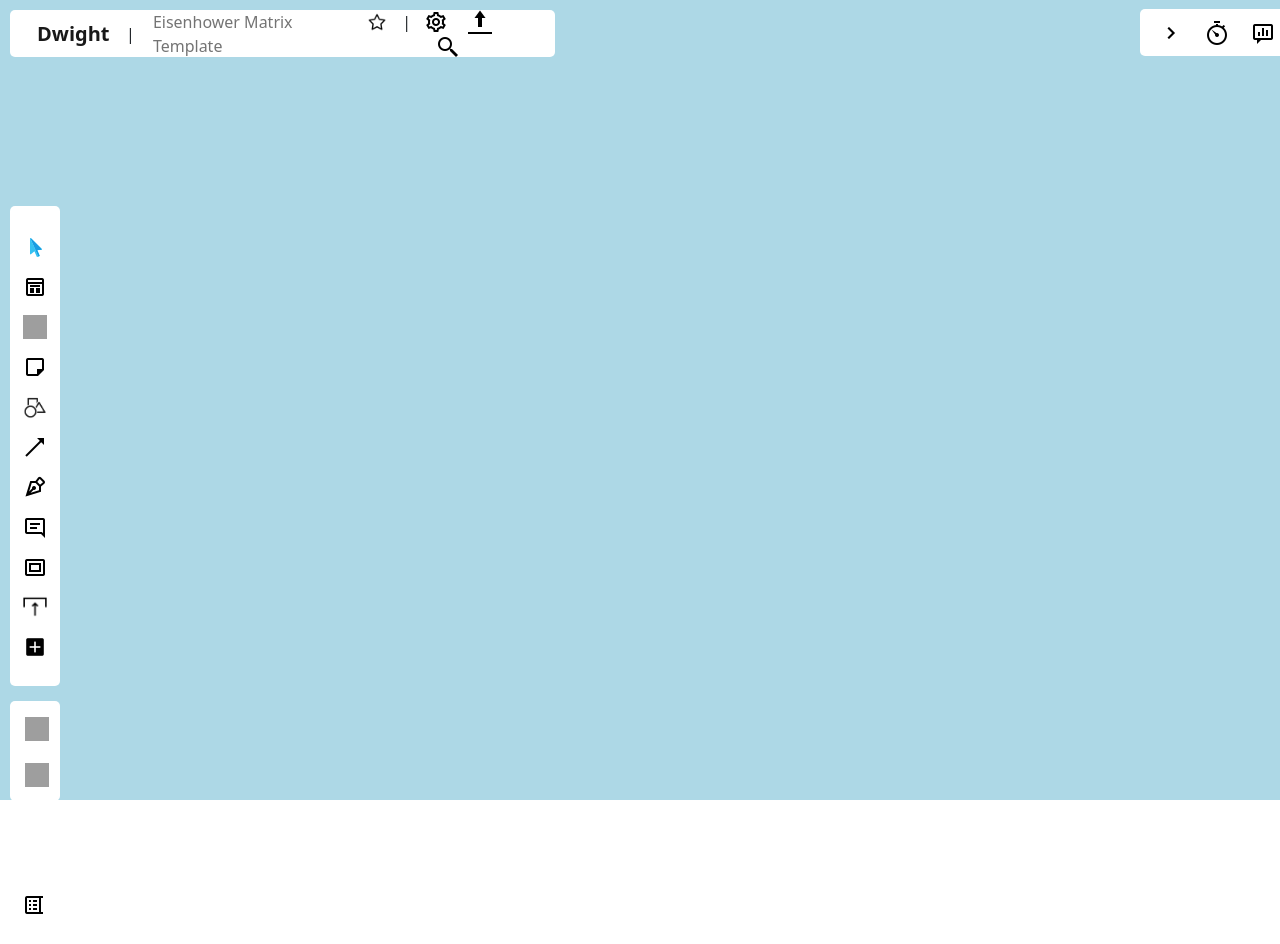
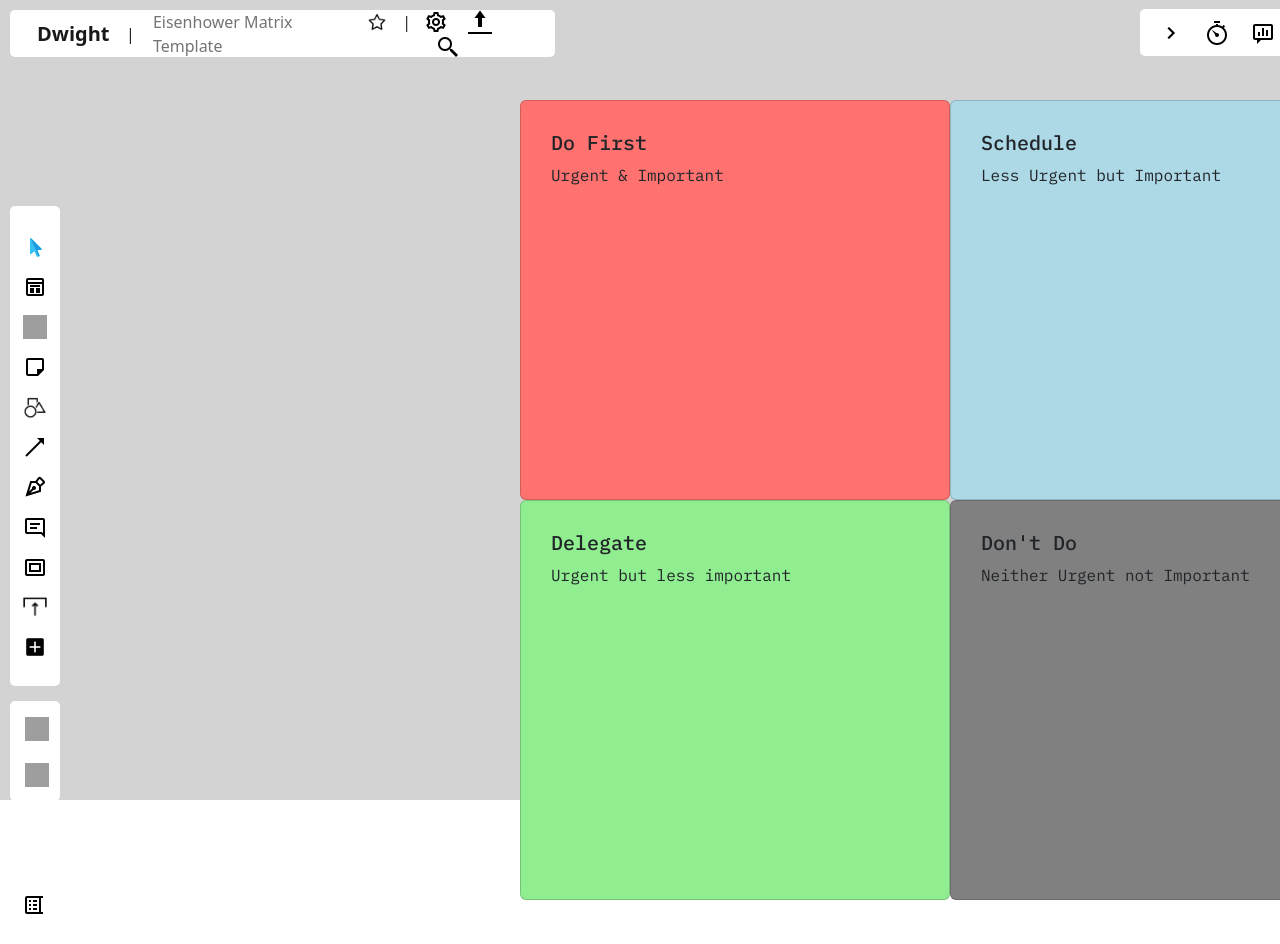
Before and after one commit to atharva0300/Dwight, a React (Create React App) app in the folder frontend/: page / in a window 1280 px wide. Shown: the top 944 px of the page. Built offline with nearby package versions, Linux system fonts and the light colour scheme; grey boxes are pictures that could not be loaded.

Commit message:
matrix created and styled

```diff
--- a/frontend/package.json
+++ b/frontend/package.json
@@ -14,6 +14,7 @@
     "react-bootstrap": "^2.7.4",
     "react-bootstrap-sidebar-menu": "^2.0.3",
     "react-dom": "^18.2.0",
+    "react-draggable": "^4.4.5",
     "react-scripts": "5.0.1",
     "react-tooltip": "^5.11.1",
     "startbootstrap-simple-sidebar": "^6.0.6",
--- a/frontend/public/index.html
+++ b/frontend/public/index.html
@@ -33,6 +33,9 @@
 <link rel="preconnect" href="https://fonts.googleapis.com">
 <link rel="preconnect" href="https://fonts.gstatic.com" crossorigin>
 <link href="https://fonts.googleapis.com/css2?family=Merriweather:wght@300;400;700;900&display=swap" rel="stylesheet">
+<link rel="preconnect" href="https://fonts.googleapis.com">
+<link rel="preconnect" href="https://fonts.gstatic.com" crossorigin>
+<link href="https://fonts.googleapis.com/css2?family=IBM+Plex+Mono:wght@300;400;500&display=swap" rel="stylesheet">
     <title>React App</title>
   </head>
   <body>
--- a/frontend/src/App.css
+++ b/frontend/src/App.css
@@ -1,5 +1,5 @@
 @import url('https://fonts.googleapis.com/css2?family=Merriweather:wght@300;400;700;900&display=swap');
-
+@import url('https://fonts.googleapis.com/css2?family=IBM+Plex+Mono:wght@300;400;500&display=swap');
 
 .App {
   text-align: center;
@@ -41,7 +41,7 @@
 }
 
 .cover{
-  background: lightblue;
+  background: lightgrey;
   width : 100%;
   height : 100%;
   position : absolute;
@@ -289,3 +289,50 @@
   width : 24px;
   height : 24px;
 }
+
+.row1-cards{
+  width : 1100px;
+  height : 400px;
+  display: flex;
+  flex-direction: center;
+  justify-content: center;
+  position : absolute;
+  top : 100px;
+  left : 400px;
+  font-family: 'IBM Plex Mono', monospace;
+}
+
+.card-one{
+  height : 430px;
+  width : 430px;
+  background: crimson;
+}
+
+.card-two{
+  height: 430px;
+  width: 430px;
+  background: blue;
+}
+
+.row2-cards{
+  width : 1100px;
+  height : 400px;
+  display: flex;
+  flex-direction: center;
+  justify-content: center;
+  position : absolute;
+  top : 500px;
+  left : 400px;
+  font-family: 'IBM Plex Mono', monospace;
+}
+
+.card-three{
+  height : 430px;
+  width : 430px;
+
+}
+
+.card-four{
+  height: 430px;
+  width: 430px;
+}
--- a/frontend/src/App.js
+++ b/frontend/src/App.js
@@ -1,5 +1,6 @@
 import './App.css';
 import BottomBar from './components/BottomBar';
+import Matrix from './components/Matrix';
 import SideBar from './components/SideBar';
 import TopBar from './components/TopBar';
 
@@ -9,6 +10,7 @@ function App() {
       <TopBar />
       <SideBar />
       <BottomBar />
+      <Matrix />
     </div>
   );
 }
--- /dev/null
+++ b/frontend/src/components/Matrix.jsx
@@ -0,0 +1,34 @@
+import React from 'react'
+
+import Card from 'react-bootstrap/Card';
+
+const Matrix = () => {
+  return (
+    <div>
+        <div className='row1-cards'>
+            <Card className='card-one' style={{"background" : "#ff726f"}}>
+                <h5 style ={{"margin-left" : "30px" , "margin-top" : "30px"}}>Do First</h5>
+                <p style = {{"margin-left" : "30px"}}>Urgent & Important</p>
+            </Card>
+            <Card className='card-two' style = {{"background" : "lightblue"}}>
+                <h5 style ={{"margin-left" : "30px" , "margin-top" : "30px"}}>Schedule</h5>
+                <p style = {{"margin-left" : "30px"}}>Less Urgent but Important</p>
+            </Card>
+        </div>
+
+        <div className='row2-cards'>
+            <Card className='card-three' style={{"background" : "lightgreen"}}>
+                <h5 style ={{"margin-left" : "30px" , "margin-top" : "30px"}}>Delegate</h5>
+                <p style = {{"margin-left" : "30px"}}>Urgent but less important</p>
+            </Card>
+            <Card className='card-four' style ={{"background" : "gray"}}>
+                <h5 style ={{"margin-left" : "30px" , "margin-top" : "30px"}}>Don't Do</h5>
+                <p style = {{"margin-left" : "30px"}}>Neither Urgent not Important</p>
+            </Card>
+        </div>
+
+    </div>
+  )
+}
+
+export default Matrix
```
Also changed, not shown: 1 other file (tests, documents, lock files or other folders).
